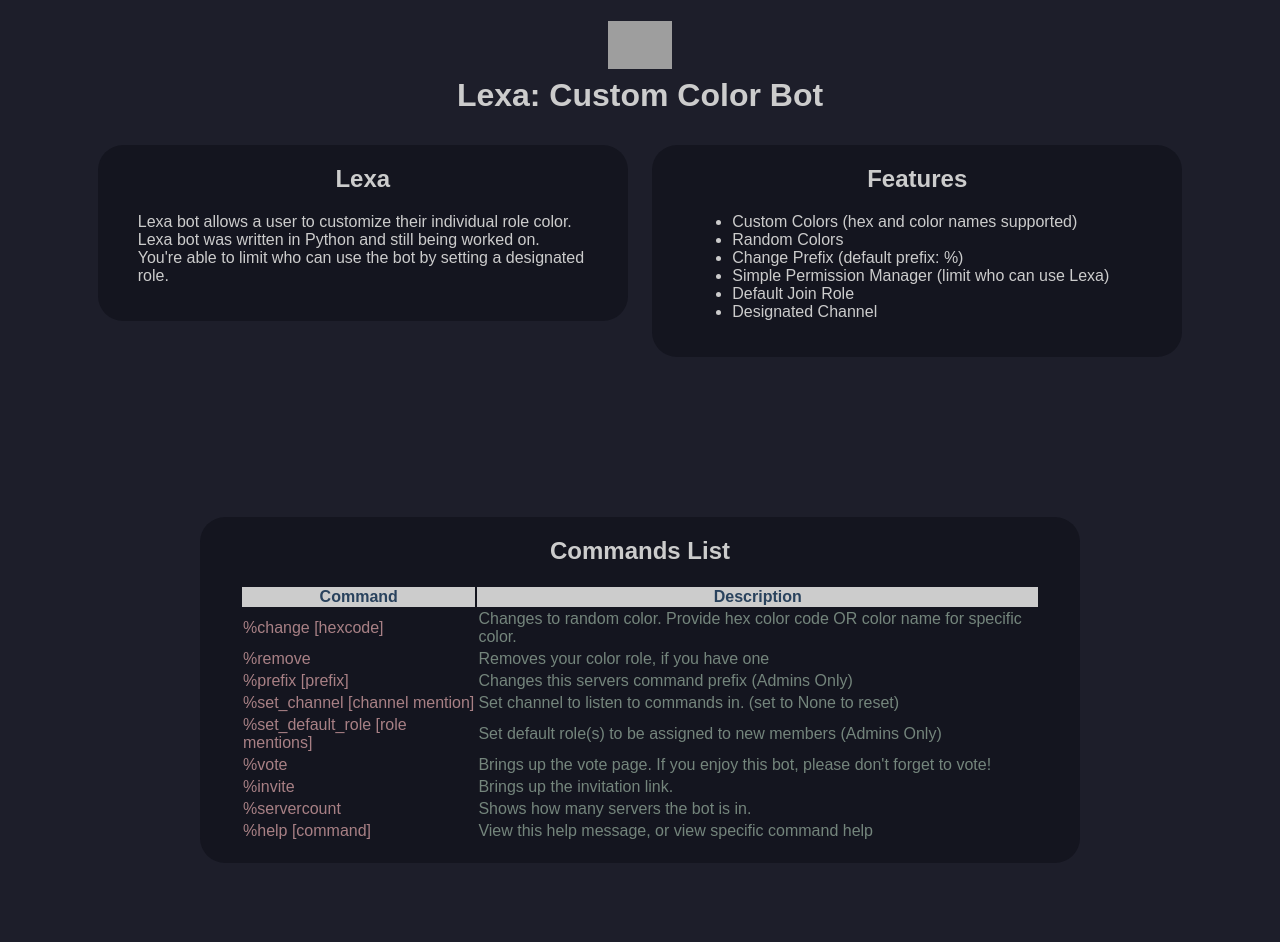
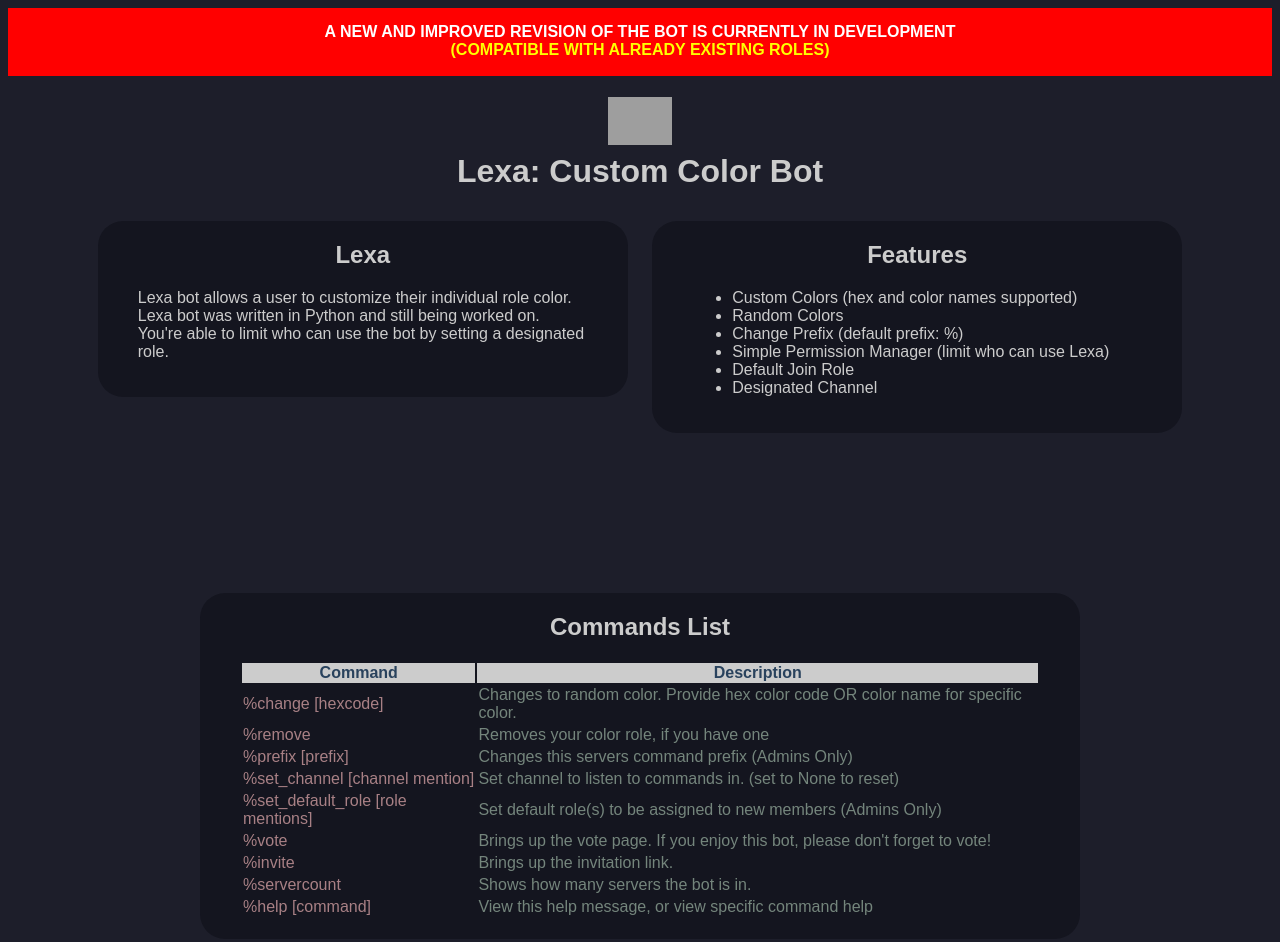
Before and after one commit to eunai/lexaBot-http, a plain HTML site: page index.html in a window 1280 px wide. Before the commit the page ends 881 px from the top, so only its background shows below. Drawn offline with Linux system fonts and the light colour scheme; grey boxes are pictures that could not be loaded.

Commit message:
Added announcement

```diff
--- a/index.html
+++ b/index.html
@@ -13,6 +13,11 @@
 	<!--</style>-->
 
 	<!--	Renaming to Chroma info and reworking on stuff HEADER-->
+	<center>
+<div id="announcement"
+		<p class="newbot">A NEW AND IMPROVED REVISION OF THE BOT IS CURRENTLY IN DEVELOPMENT <div class="compatible">(COMPATIBLE WITH ALREADY EXISTING ROLES)</div></p>
+	</center>
+</div>
 
 </head>
 
--- a/styles.css
+++ b/styles.css
@@ -3,8 +3,26 @@
 THIS IS FOR TOP.GG
 DISCORD BOT LIST
 DESCRPITION
+*/
 
-*/
+#announcement {
+	display: block;
+	width: auto;
+}
+.newbot {
+	background-color: red;
+	color: white;
+	font-weight: bold;
+	padding-top: 15px;
+	padding-bottom: 1px;
+}
+
+.compatible {
+	background-color: red;
+	color: yellow;
+	font-weight: bold;
+	padding-bottom: 0px;
+}
 
 body {
 	background-color: #1d1e2a;
@@ -26,8 +44,6 @@ img:hover {
 	transform: rotate3d(1, -1, 1, 45deg)
 
 }
-
-
 
 #about, #features, .commandlist{
 	background-color: #14151f;
```
